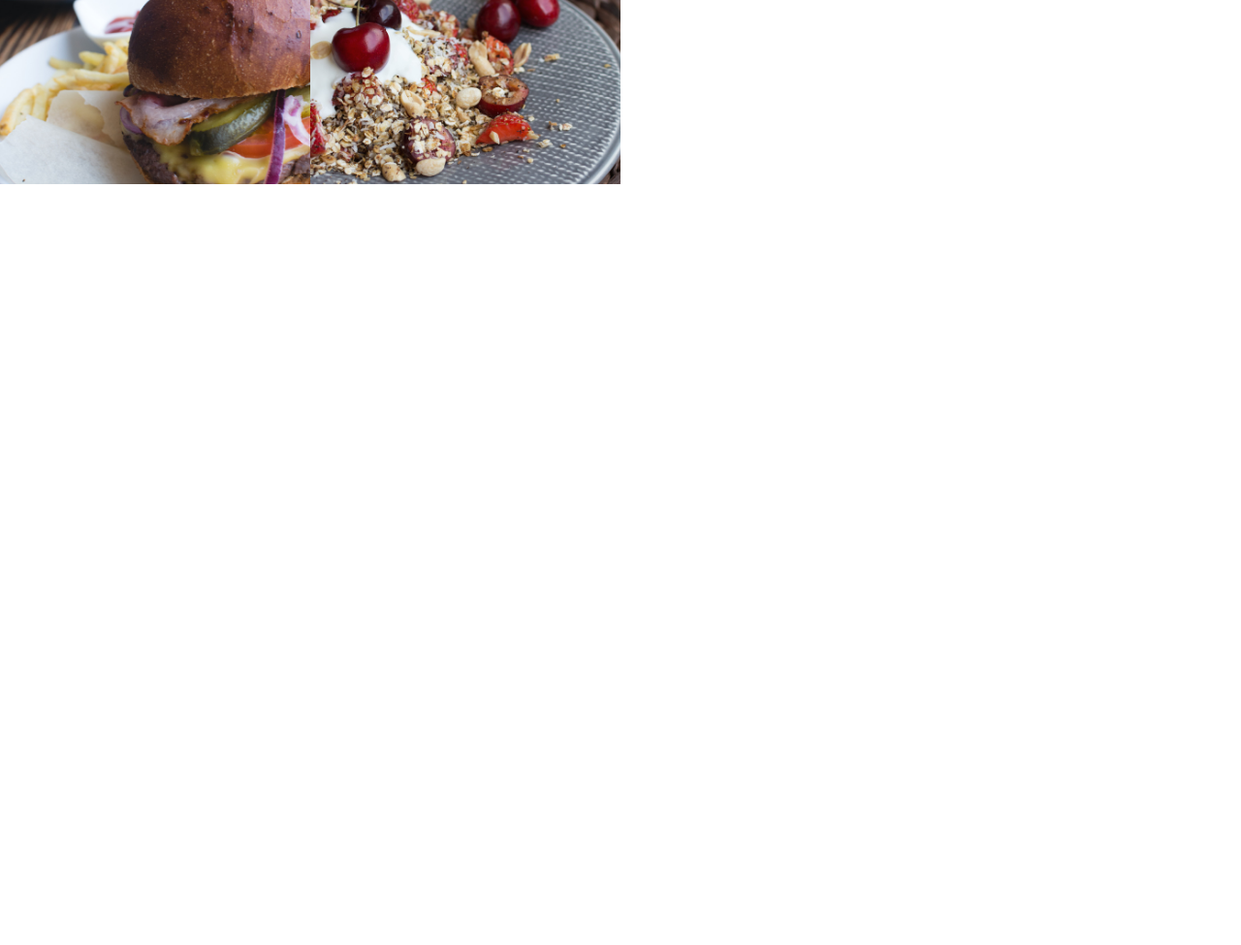
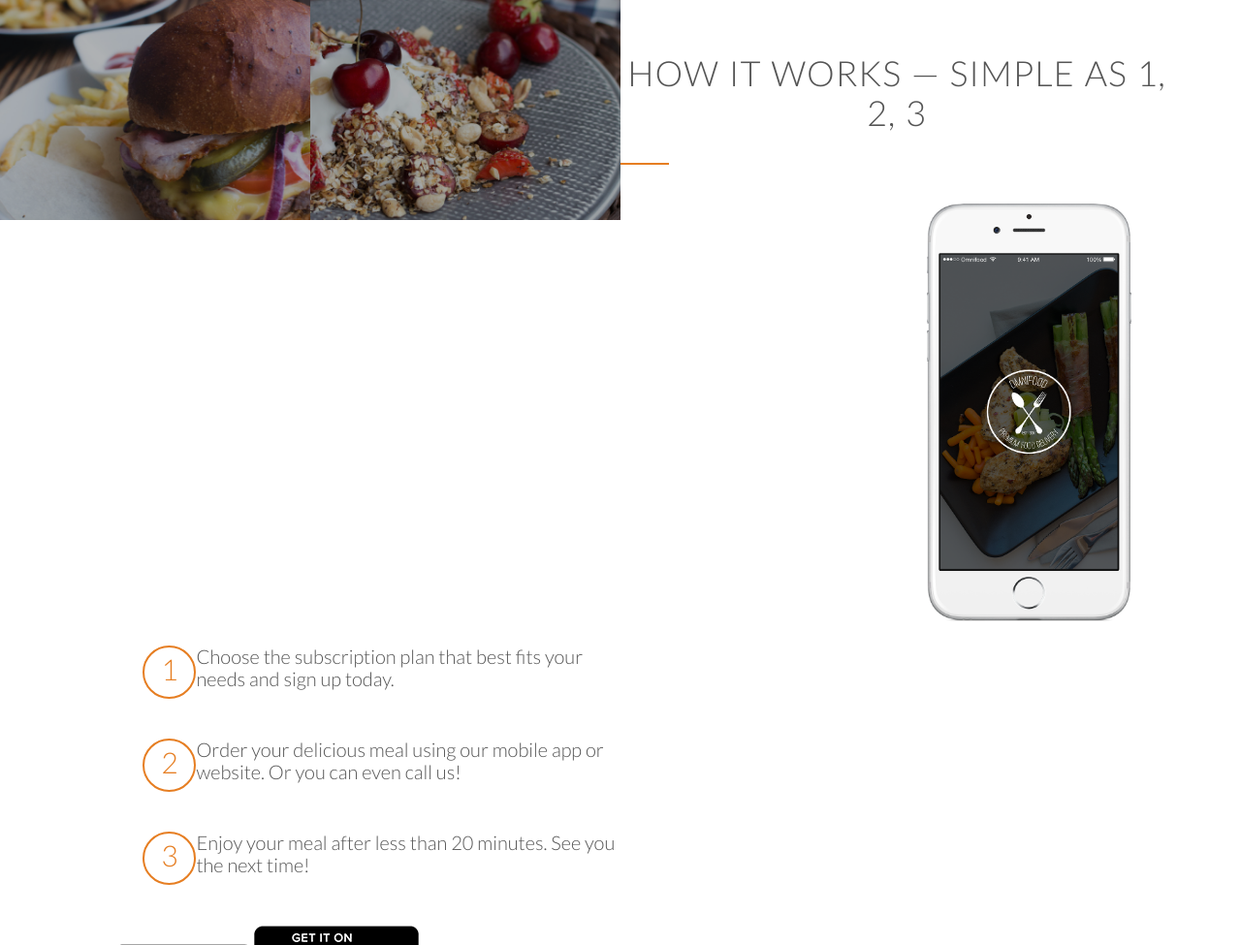
Before and after one commit to Jason852/Omnifood-Website-Udemy, a plain HTML site: page index.html in a window 1280 px wide. Shown: the part 1905-2880 px from the top of the page at 97% size. Before the commit the page ends 2160 px from the top, so only its background shows below. Drawn offline with Linux system fonts and the light colour scheme; files whose address does not match are found by name.

Commit message:
Added steps

```diff
--- a/index.html
+++ b/index.html
@@ -129,6 +129,35 @@
 
        </section>
 
+       <section class="section-steps">
+           <div class="row">
+               <h2>How it works &mdash; Simple as 1, 2, 3</h2>
+           </div>
+           <div class="row">
+               <div class="col span-1-of-2 steps-box">
+                   <img src="resources/img/app-iPhone.png" alt="Omnifood app on iphone" class="app-screen">
+               </div>
+               <div class="col span-1-of-2 steps-box">
+                   <div class="works-step">
+                       <div>1</div>
+                       <p>Choose the subscription plan that best fits your needs and sign up today.</p>
+                   </div>
+                   <div class="works-step">
+                       <div>2</div>
+                       <p>Order your delicious meal using our mobile app or website. Or you can even call us!</p>
+                   </div>
+                   <div class="works-step">
+                       <div>3</div>
+                       <p>Enjoy your meal after less than 20 minutes. See you the next time!</p>
+                   </div>
+
+                   <a href="#" class="btn-app"><img src="resources/img/download-app.svg" alt="App Store Button"></a>
+                   <a href="#" class="btn-app"><img src="resources/img/download-app-android.png" alt="Play Store Button"></a>
+
+               </div>
+           </div>
+       </section>
+
 
 
     </body>
--- a/resources/css/style.css
+++ b/resources/css/style.css
@@ -192,16 +192,25 @@ header {
     border-bottom: 2px solid #e67e22;
 }
 
+
+/* -----------------------------------------*/
+/* FEATURES */
+/* -----------------------------------------*/
+
+.section-features .long-copy {
+    margin-bottom: 30px;
+}
+
 /* -----------------------------------------*/
 /* MEALS */
 /* -----------------------------------------*/
 
 .section-features {
-    height: 70vh;
+    height: 75vh;
 }
 
 .section-meals {
-    height: 100vh;
+    height: 60vh;
     padding: 0;
 }
 
@@ -220,15 +229,63 @@ header {
     width: 100%;
     margin: 0;
     overflow: hidden;
+    background-color: #000;
 }
 
 .meal-photo img {
+    opacity: 0.7;
     width: 100%;
     height: auto;
     transform: scale(1.15);
-    transition: transform 0.5s;
+    transition: transform 0.5s, opacity 0.5s;
 }
 
 .meal-photo img:hover {
     transform: scale(1.03);
+    opacity: 1;
 }
+
+
+/* -----------------------------------------*/
+/* HOW IT WORKS */
+/* -----------------------------------------*/
+
+.section-steps {
+    height: 100vh;
+}
+
+.steps-box {
+    margin-top: 10px;
+}
+
+.steps-box:first-child {
+    text-align: right;
+    padding-right: 3%;
+}
+
+.steps-box:last-child {
+    padding-left: 3%;
+}
+
+.app-screen {
+    width: 40%;
+}
+
+.works-step {
+    margin-bottom: 50px;
+}
+
+.works-step div {
+    color: #e67e22;
+    border: 2px solid #e67e22;
+    display: inline-block;
+    border-radius: 50%;
+    height: 55px;
+    width: 55px;
+    text-align: center;
+    padding: 5px;
+    float: left;
+    font-size: 150%;
+    margin-left: 25px;
+
+}
```
Also changed, not shown: resources/img/download-app.svg (renamed from download-app.svg).
